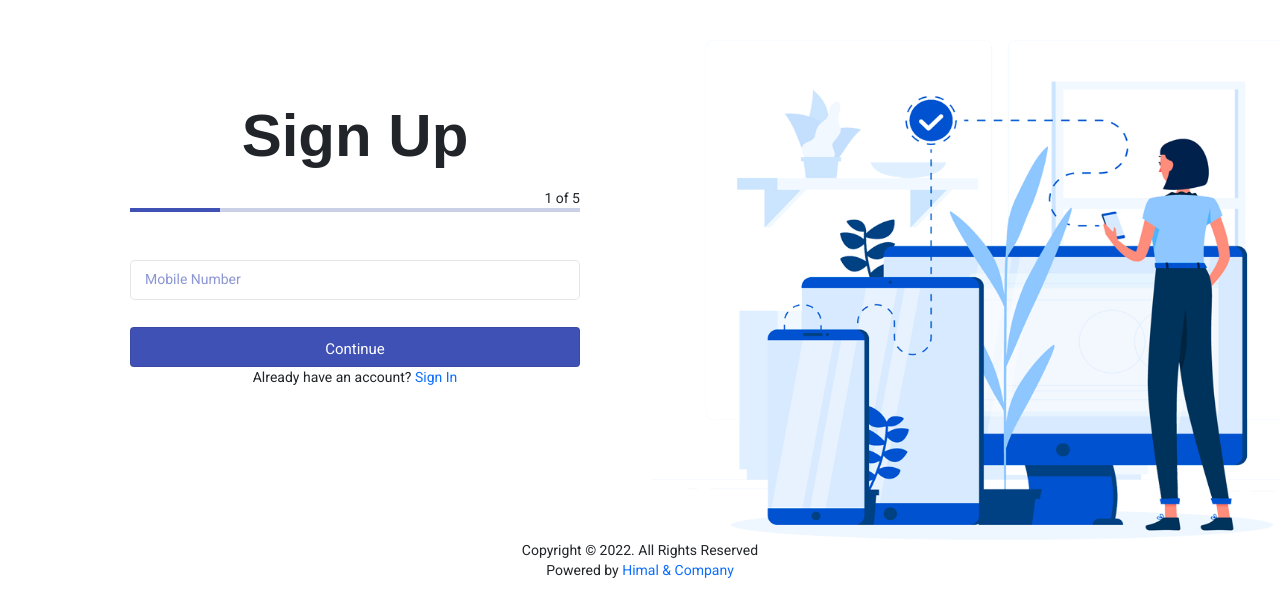
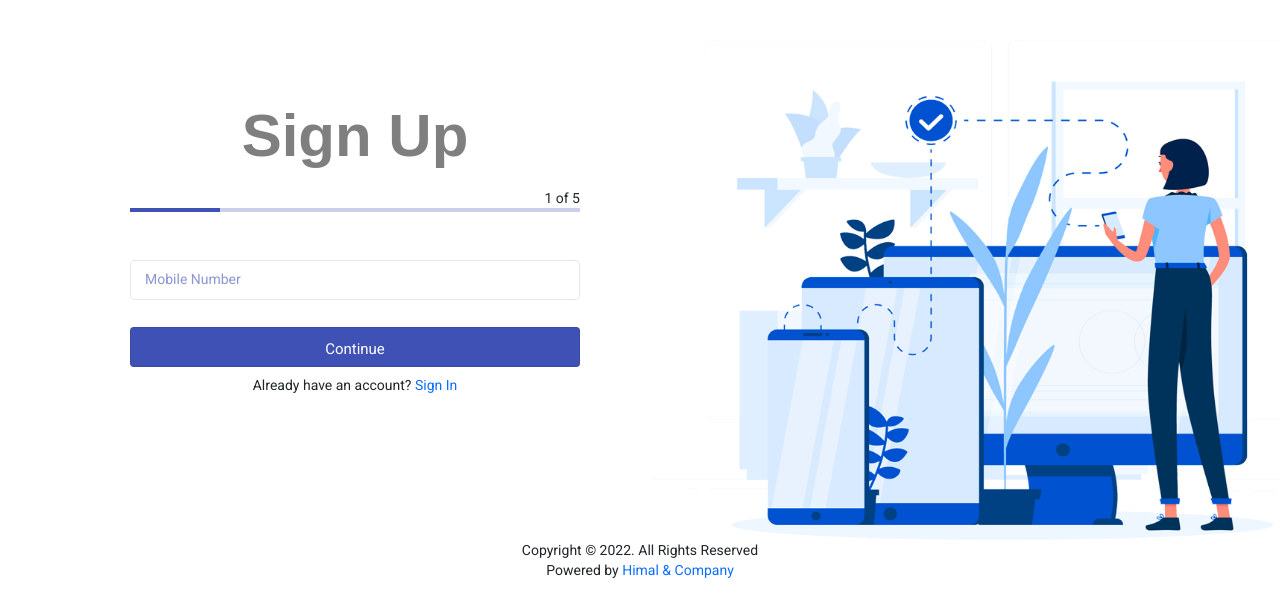
Before and after one commit to Himal99/portalx, an Angular app: page /signUp in a window 1280 px wide. Shown: the top 616 px of the page. Built offline with nearby package versions, Linux system fonts and the light colour scheme; a web font is replaced by a local one.

Commit message:
add login page

```diff
--- /dev/null
+++ b/src/app/@core/animation/animation.ts
@@ -0,0 +1,54 @@
+import {animate, animateChild, group, query, style, transition, trigger} from "@angular/animations";
+
+export const slideInAnimation =
+  trigger('routeAnimations', [
+    transition('LoginPage <=> *', [
+      style({ position: 'relative' }),
+      query(':enter, :leave', [
+        style({
+          position: 'absolute',
+          top: 0,
+          left: 0,
+          width: '100%'
+        })
+      ]),
+      query(':enter', [
+        style({ left: '-100%' })
+      ]),
+      query(':leave', animateChild()),
+      group([
+        query(':leave', [
+          animate('1000ms ease-out', style({ left: '100%' }))
+        ]),
+        query(':enter', [
+          animate('1000ms ease-out', style({ left: '0%' }))
+        ])
+      ]),
+      query(':enter', animateChild()),
+    ]),
+    transition('signUpPage <=> LoginPage', [
+      style({ position: 'relative' }),
+      query(':enter, :leave', [
+        style({
+          position: 'absolute',
+          top: 0,
+          left: 0,
+          width: '100%'
+        })
+      ]),
+      query(':enter', [
+        style({ left: '-100%' })
+      ]),
+      query(':leave', animateChild()),
+      group([
+        query(':leave', [
+          animate('2000ms ease-out', style({ left: '100%' }))
+        ]),
+        query(':enter', [
+          animate('2000ms ease-out', style({ left: '0%' }))
+        ])
+      ]),
+      query(':enter', animateChild()),
+    ]),
+
+  ]);
--- a/src/app/@theme/material/header/header.component.ts
+++ b/src/app/@theme/material/header/header.component.ts
@@ -1,5 +1,5 @@
 import { Component, OnInit } from '@angular/core';
-import {Router} from "@angular/router";
+import {Router, RouterOutlet} from "@angular/router";
 
 @Component({
   selector: 'app-header',
@@ -18,4 +18,5 @@ export class HeaderComponent implements OnInit {
   signInPage() {
     this.router.navigate(['auth/login'])
   }
+
 }
--- a/src/app/authorizedComponents/auth-routing.module.ts
+++ b/src/app/authorizedComponents/auth-routing.module.ts
@@ -13,10 +13,12 @@ path: '',
       path: '', redirectTo: 'login', pathMatch: 'full'
     },
     {
-      path: 'login', component: LoginComponent
+      path: 'login', component: LoginComponent,
+      data: {animation: 'LoginPage' }
     },
     {
-      path: 'signUp', component: SignUpComponent
+      path: 'signUp', component: SignUpComponent,
+      data: {animation: 'signUpPage' }
     },{
   path: 'forgot-password',
       component: ForgetPasswordComponent
--- a/src/app/authorizedComponents/auth/auth.component.html
+++ b/src/app/authorizedComponents/auth/auth.component.html
@@ -1,7 +1,9 @@
 <div class="container">
   <div class="row">
     <div class="col-sm-12">
-      <router-outlet></router-outlet>
+      <div [@routeAnimations]="prepareRoute(outlet)">
+        <router-outlet #outlet="outlet"></router-outlet>
+      </div>
     </div>
   </div>
 </div>
--- a/src/app/authorizedComponents/auth/auth.component.ts
+++ b/src/app/authorizedComponents/auth/auth.component.ts
@@ -1,9 +1,14 @@
 import { Component, OnInit } from '@angular/core';
+import {RouterOutlet} from "@angular/router";
+import {slideInAnimation} from "../../@core/animation/animation";
 
 @Component({
   selector: 'app-auth',
   templateUrl: './auth.component.html',
-  styleUrls: ['./auth.component.scss']
+  styleUrls: ['./auth.component.scss'],
+  animations: [
+    slideInAnimation
+  ]
 })
 export class AuthComponent implements OnInit {
 
@@ -12,4 +17,7 @@ export class AuthComponent implements OnInit {
   ngOnInit(): void {
   }
 
+  prepareRoute(outlet: RouterOutlet) {
+    return outlet?.activatedRouteData?.['animation'];
+  }
 }
--- a/src/app/authorizedComponents/login/login.component.html
+++ b/src/app/authorizedComponents/login/login.component.html
@@ -14,7 +14,7 @@
                   <div class="login-wrap p-4 p-md-5">
                     <div class="d-flex">
                       <div class="w-100">
-                        <h1 class="mb-4 text-center"
+                        <h1 class="mb-4 text-center text-black-50"
                         style="font-family: 'Dongle', sans-serif;"><b
                         style="font-size: 60px">Sign In</b></h1>
                       </div>
@@ -46,18 +46,26 @@
                         <label class="form-control-placeholder" style="color: #3f51b5" for="password">Password</label>
 
                       </div>
-                      <div class="form-group">
+                      <div>
                         <button
-                          type="submit"
                           style="background-color: #3f51b5; color: white"
                           class="form-control btn  rounded submit px-3"
                           (click)="homePage()"
                         >
                           Sign In
                         </button>
+<!--                        <p class="strike p-2 m_0">-->
+<!--                          <span>Or</span>-->
+<!--                        </p>-->
+<!--                        <button-->
+<!--                          style="background-color: #0D9A8C; color: white"-->
+<!--                          class="form-control btn  rounded  px-3"-->
+<!--                        >-->
+<!--                          <span style="float: left"><mat-icon>facebook</mat-icon></span>Sign in with facebook-->
+<!--                        </button>-->
 
                       </div>
-                      <div class="text-center">
+                      <div class="text-center pt-2">
                         <span class="text-center">Don't have an account? <a href="javascript:void(0)" style="text-decoration: none"
                         (click)="toSignUpPage()">Sign Up</a></span>
                       </div>
--- a/src/app/authorizedComponents/sign-up/sign-up.component.html
+++ b/src/app/authorizedComponents/sign-up/sign-up.component.html
@@ -19,7 +19,7 @@
                     </span>
                     <div class="d-flex">
                       <div class="w-100">
-                        <h1 class="mb-4 text-center"
+                        <h1 class="mb-4 text-center text-black-50"
                             style="font-family: 'Dongle', sans-serif;"><b
                           style="font-size: 60px">Sign Up</b></h1>
                       </div>
@@ -177,8 +177,8 @@
                         </button>
 
                       </div>
-                      <div class="text-center" *ngIf="progressNumber === 1">
-                        <span class="text-center">Already have an account? <a href="" style="text-decoration: none"
+                      <div class="text-center pt-2" *ngIf="progressNumber === 1">
+                        <span class="text-center">Already have an account? <a href="javascript:void(0)" style="text-decoration: none"
                         (click)="toLoginPage()">Sign In</a></span>
                       </div>
                   </div>
```
